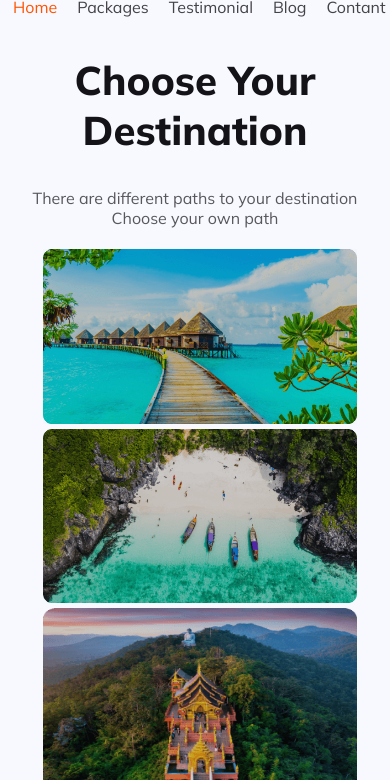
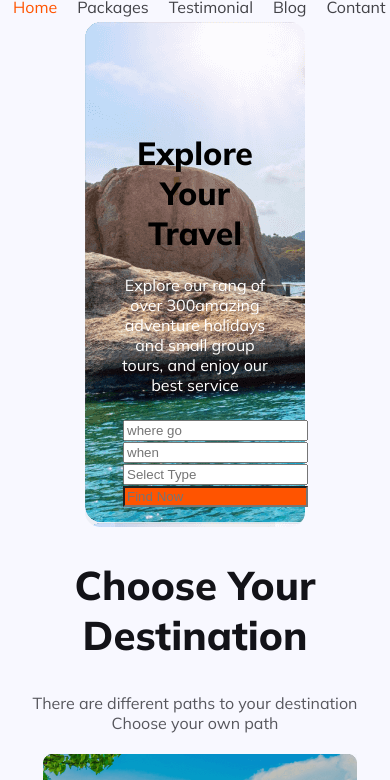
Before and after one commit to Abdulmazid24/assinment2-travel-website, a plain HTML site: page index.html in a window 390 px wide. Shown: the part 64-844 px from the top of the page. Drawn offline with Linux system fonts and the light colour scheme.

Commit message:
added some develope

```diff
--- a/index.html
+++ b/index.html
@@ -25,6 +25,19 @@
         <a href="#">Contant</a>
       </div>
     </nav>
+    <div class="header-background">
+      <div class="text-header">
+        <h1>Explore Your Travel</h1>
+        <p style="color:white">Explore our rang of over 300amazing adventure holidays and small group tours, and enjoy
+          our best service</p>
+      </div>
+      <div class="input-on-background">
+        <input type="text" placeholder="where go">
+        <input type="text" placeholder="when">
+        <input type="text" placeholder="Select Type">
+        <input style="background-color:#ff5400" type="search" name="" id="" placeholder="Find Now">
+      </div>
+    </div>
   </header>
   <main>
     <section class="destination-section">
--- a/style.css
+++ b/style.css
@@ -58,6 +58,40 @@ body {
     justify-content: space-around;
   }
 }
+
+.header-background {
+  border-radius: 15px;
+  background-image: url('Images/Group 13 (1) (1).png');
+
+  width: 100%;
+  min-height: 400px;
+  padding: 0 30px;
+  margin: 0 auto;
+  text-align: center;
+}
+.text-header {
+  padding-top: 130px;
+}
+.input-on-background {
+  display: block;
+  padding: 0.5rem;
+  background-color: hsla(0, 1%, 43%, 0.087);
+  border-radius: 9x;
+}
+/* header section responsive */
+@media screen and (max-width: 600px) {
+  .header-background {
+    width: 10rem;
+    height: 100%;
+  }
+  .text-header {
+    padding-top: 90px;
+  }
+  .input-on-background {
+    padding-bottom: 20px;
+  }
+}
+
 /* main section1 styles start here */
 
 .destination-title {
@@ -97,8 +131,7 @@ body {
   .row {
     display: grid;
     grid-template-columns: 1fr;
-    /* max-width: 600px; */
-    /* max-height: 300px; */
+
     height: auto;
     width: auto;
   }
```
